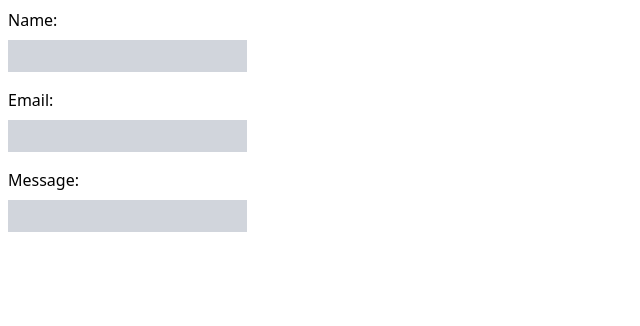
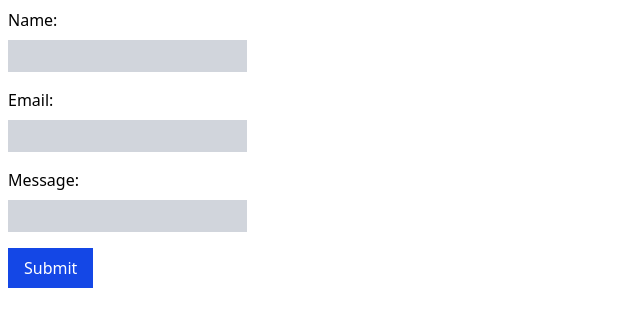
Before and after one commit to Phoenix-Domain/my-typescript-app, a React (Vite) app: page / in a window 1280 px wide. Shown: the top 326 px of the page, without its empty margins (0-640 px from the left). Built offline with nearby package versions, Linux system fonts and the light colour scheme.

Commit message:
feat: Add submit button to form

```diff
--- a/src/components/Form.tsx
+++ b/src/components/Form.tsx
@@ -10,6 +10,10 @@ function Form(){
 
                 <label htmlFor="">Message:</label>
                 <input type="text" className="outline-0 p-1 bg-gray-300 mb-4 mt-2" />
+
+                <button type='submit' className="bg-blue-700 px-4 py-2 w-fit text-white active:bg-purple-700">
+                    Submit
+                </button>
             </form>
 
             <div id="result">
```
